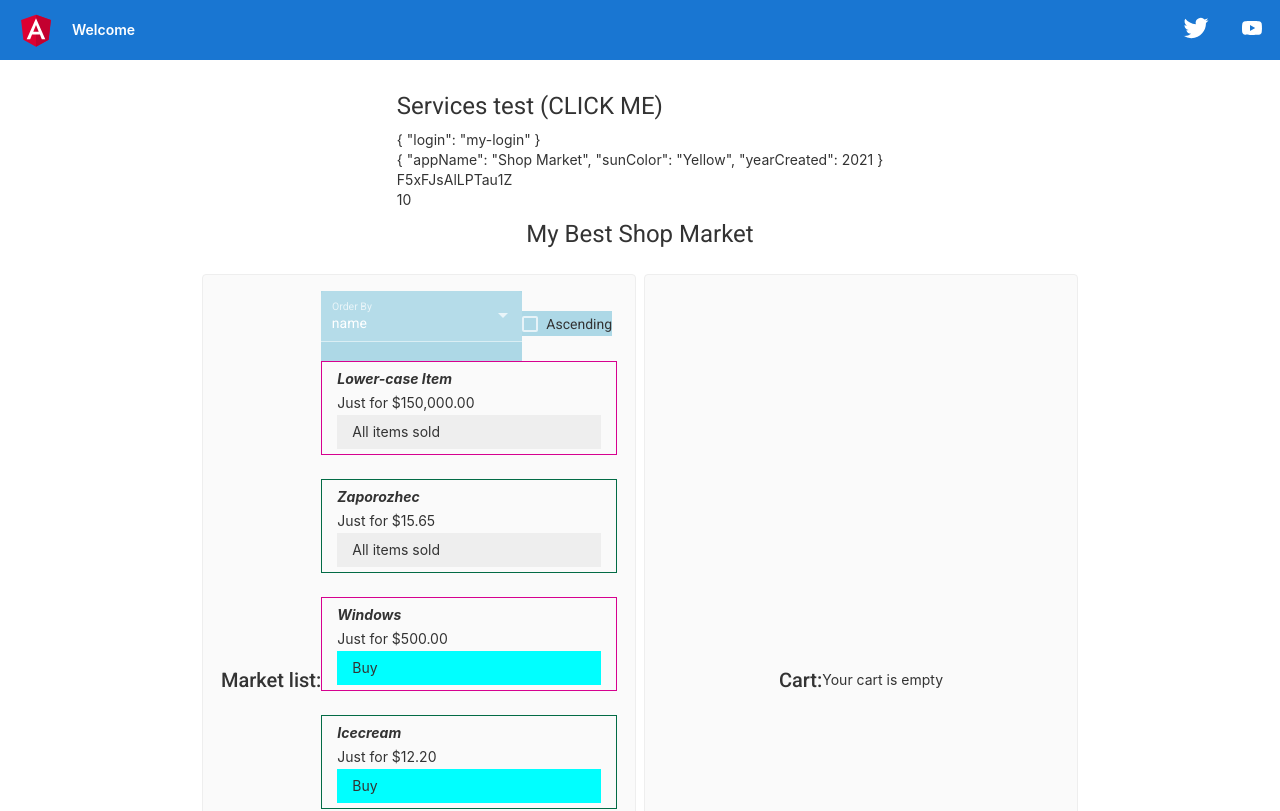
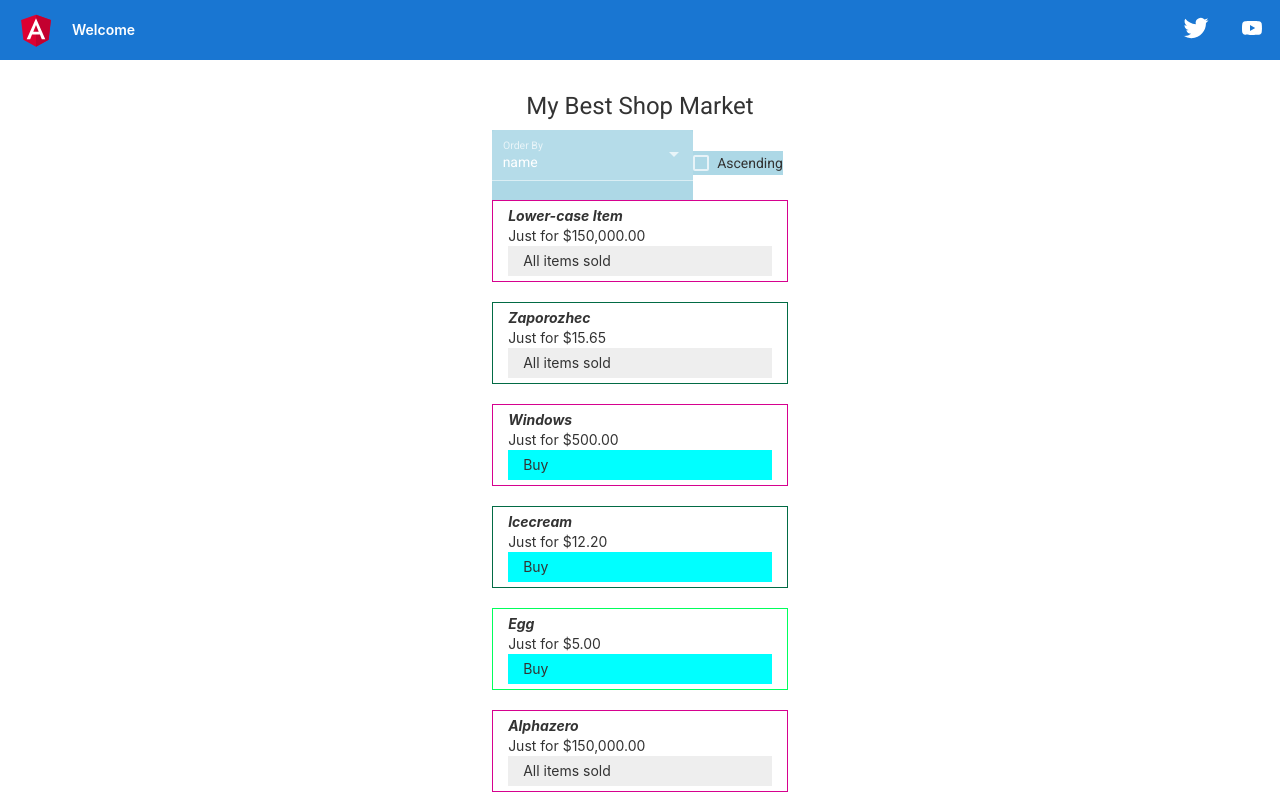
Before and after one commit to selmernoid/angular-course, an Angular app: page /products-list in a window 1280 px wide. Before the commit this address led to /. Shown: the top 811 px of the page. Built offline with nearby package versions, Linux system fonts and the light colour scheme.

Commit message:
5.1 Product list

```diff
--- a/src/app/features/products/components/product/product.component.scss
+++ b/src/app/features/products/components/product/product.component.scss
@@ -1,31 +1,31 @@
-:host{
+:host {
   padding: 5px;
 }
 
-.product-info{
+.product-info {
   padding: 5px 15px;
   border: 1px #e9ffb4 solid;
 
-    &.cheap{
+  &.cheap {
     border-color: #00ff5c;
   }
-    &.common{
+  &.common {
     border-color: #026b45;
   }
-    &.expensive{
+  &.expensive {
     border-color: #d6018f;
   }
-    .title{
+  .title {
     font-style: italic;
     font-weight: bold;
   }
 
-    .button{
+  .button {
     padding: 5px 15px;
     background-color: #00ffff;
+    cursor: pointer;
   }
-
-    .not-available{
+  .not-available {
     padding: 5px 15px;
     background-color: #eee;
   }
--- a/src/app/shp-routing.module.ts
+++ b/src/app/shp-routing.module.ts
@@ -1,7 +1,18 @@
 import { NgModule } from '@angular/core';
 import { RouterModule, Routes } from '@angular/router';
+import { ProductListComponent } from './features/products/components/product-list/product-list.component';
 
-const routes: Routes = [];
+const routes: Routes = [
+  {
+    path: 'products-list',
+    data: { title: 'Products list' },
+    component: ProductListComponent,
+  },
+  {
+    path: '**',
+    redirectTo: 'products-list',
+  },
+];
 
 @NgModule({
   imports: [RouterModule.forRoot(routes)],
--- a/src/app/shp.component.html
+++ b/src/app/shp.component.html
@@ -360,38 +360,6 @@
 </div>
 
 <div class="content" role="main">
-  <div>
-    <h1 shpClickShadow step="10">Services test (CLICK ME)</h1>
-    <div>{{ configOptionsService.getConfig() | json }}</div>
-    <div>{{ constantsService | json }}</div>
-    <div>{{ myGeneratedString }}</div>
-    <!-- this generates errors in console -->
-    <!-- <div>
-      genId: {{ generatorService.getNewID() }} --
-      {{ generatorService.getNewID() }} -- {{ generatorService.getNewID() }} --
-      {{ generatorService.getNewID() }} -- {{ generatorService.getNewID() }}
-    </div> -->
-    <div>{{ storage.getData("ko") }}</div>
-  </div>
   <h1 #appTitle></h1>
-  <div class="card-container">
-    <div class="card">
-      <h2>Market list:</h2>
-      <shp-product-list></shp-product-list>
-    </div>
-    <div class="card" shpClickShadow step="30">
-      <h2>Cart:</h2>
-      <shp-cart-list></shp-cart-list>
-    </div>
-  </div>
+  <router-outlet></router-outlet>
 </div>
-
-<!-- * * * * * * * * * * * * * * * * * * * * * * * * * * * * * * * -->
-<!-- * * * * * * * * * * * The content above * * * * * * * * * * * -->
-<!-- * * * * * * * * * * is only a placeholder * * * * * * * * * * -->
-<!-- * * * * * * * * * * and can be replaced. * * * * * * * * * * * -->
-<!-- * * * * * * * * * * * * * * * * * * * * * * * * * * * * * * * -->
-<!-- * * * * * * * * * * End of Placeholder * * * * * * * * * * * -->
-<!-- * * * * * * * * * * * * * * * * * * * * * * * * * * * * * * * -->
-
-<router-outlet></router-outlet>
```
Also changed, not shown: 1 other file (tests, documents, lock files or other folders). Lines whose indentation alone changed are shown as unchanged.
